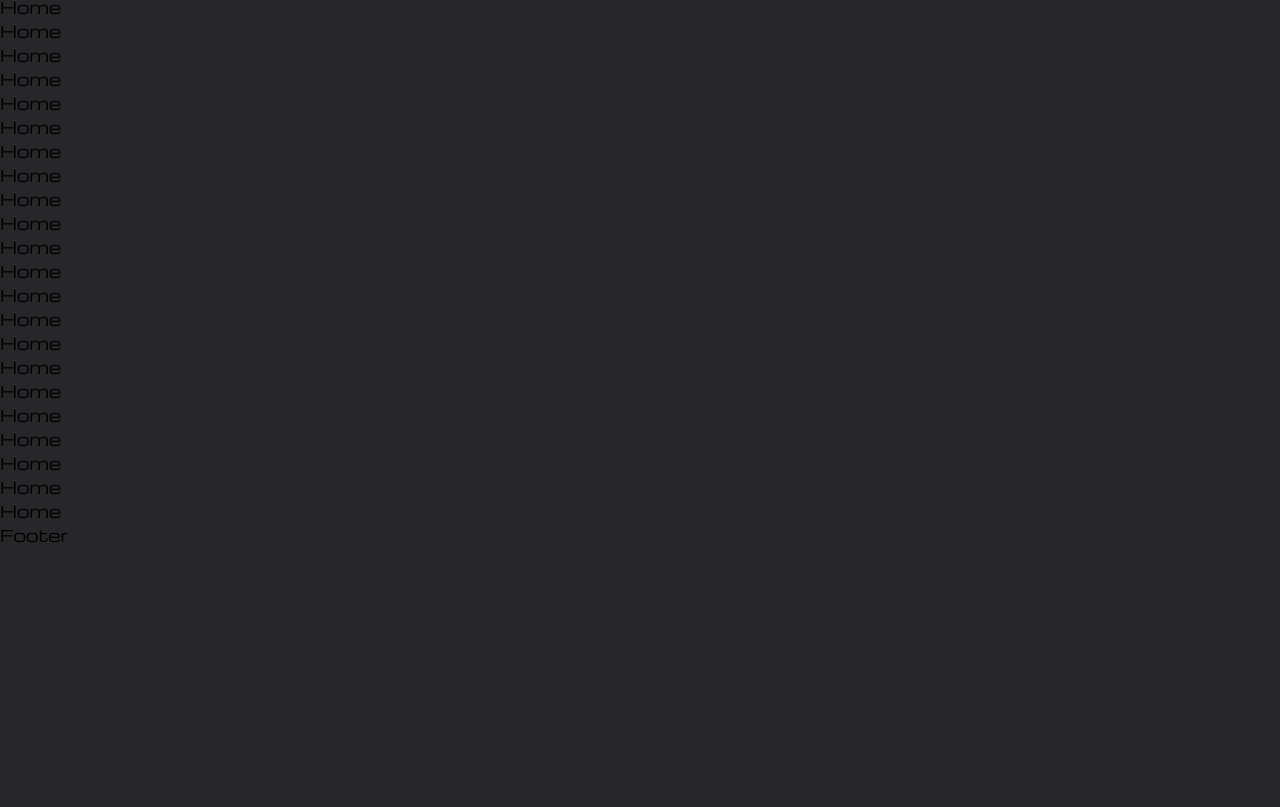
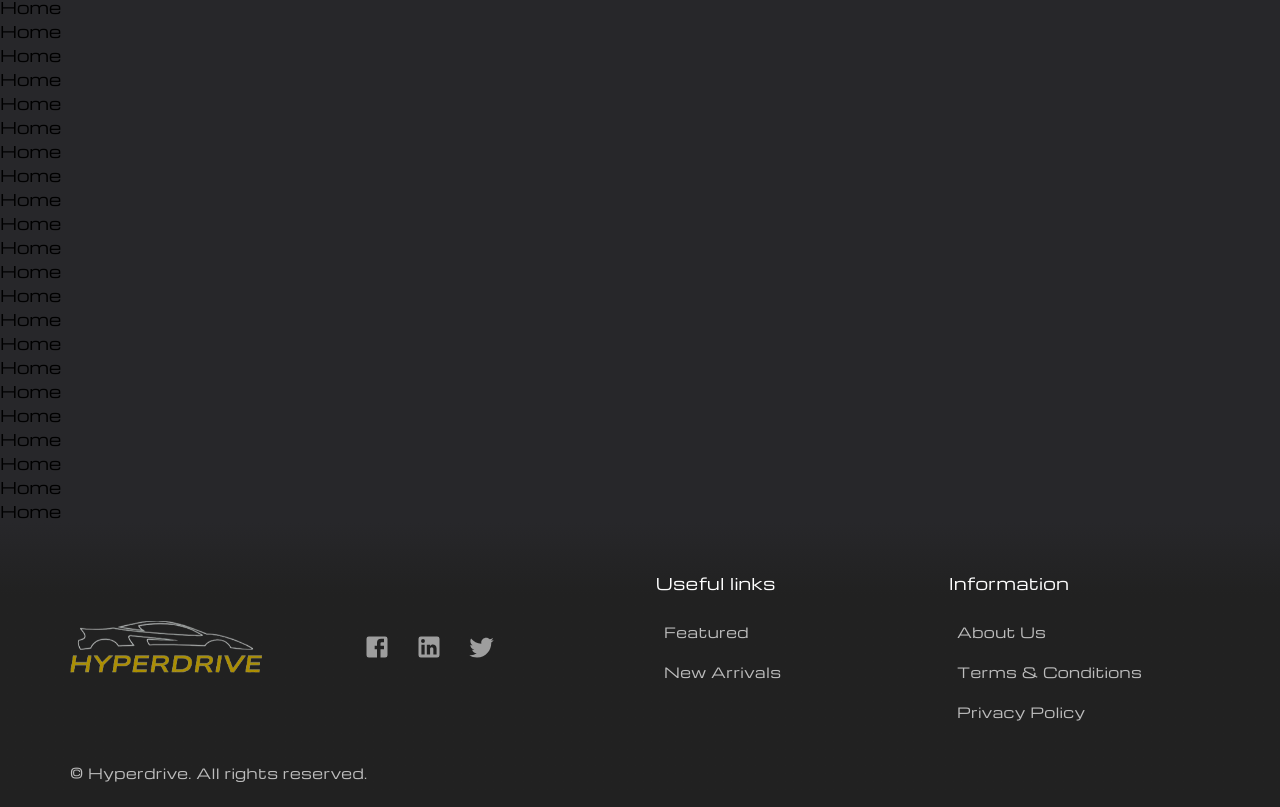
Before and after one commit to Akoss08/hyper-drive, a React (Vite) app in the folder frontend/: page / in a window 1280 px wide. Shown: the part 1237-2044 px from the top of the page. Before the commit the page ends 1784 px from the top, so only its background shows below. Built offline with nearby package versions, Linux system fonts and the light colour scheme; no server answers.

Commit message:
Add predefined footer component from readymadeui

```diff
--- a/frontend/src/components/Footer.jsx
+++ b/frontend/src/components/Footer.jsx
@@ -1,7 +1,95 @@
+import { Link } from 'react-router-dom';
+
 function Footer() {
   return (
-    <div>Footer</div>
-  )
+    <footer className="from-neutral-500 to-25% to-gray-900 bg-gradient-to-b pt-12 pb-6 px-10 tracking-wide">
+      <div className="max-w-screen-xl mx-auto">
+        <div className="grid grid-cols-1 sm:grid-cols-2 lg:grid-cols-4 gap-8">
+          <div className="lg:flex lg:items-center">
+            <Link to="/" className="max-sm:hidden">
+              <img src="../src/assets/logos/Black_Modern_Car_Auto_Services_Logo-removebg-preview.png" alt="logo" className="w-48" />
+            </Link>
+            <Link to="/" className="hidden max-sm:block">
+              <img src="../src/assets/logos/Black_Modern_Car_Auto_Services_Logo__1_-removebg-preview.png" alt="logo" className="w-48" />
+            </Link>
+          </div>
+
+          <div className="lg:flex lg:items-center">
+            <ul className="flex space-x-6">
+              <li>
+                <a href="https://www.facebook.com" target="_blank">
+                  <svg xmlns="http://www.w3.org/2000/svg" className="fill-gray-500 hover:fill-white w-7 h-7" viewBox="0 0 24 24">
+                    <path
+                      fillRule="evenodd"
+                      d="M19 3H5a2 2 0 0 0-2 2v14a2 2 0 0 0 2 2h7v-7h-2v-3h2V8.5A3.5 3.5 0 0 1 15.5 5H18v3h-2a1 1 0 0 0-1 1v2h3v3h-3v7h4a2 2 0 0 0 2-2V5a2 2 0 0 0-2-2z"
+                      clipRule="evenodd"
+                    />
+                  </svg>
+                </a>
+              </li>
+              <li>
+                <a href="https://www.linkedin.com" target="_blank">
+                  <svg xmlns="http://www.w3.org/2000/svg" className="fill-gray-500 hover:fill-white w-7 h-7" viewBox="0 0 24 24">
+                    <path
+                      fillRule="evenodd"
+                      d="M21 5a2 2 0 0 0-2-2H5a2 2 0 0 0-2 2v14a2 2 0 0 0 2 2h14a2 2 0 0 0 2-2V5zm-2.5 8.2v5.3h-2.79v-4.93a1.4 1.4 0 0 0-1.4-1.4c-.77 0-1.39.63-1.39 1.4v4.93h-2.79v-8.37h2.79v1.11c.48-.78 1.47-1.3 2.32-1.3 1.8 0 3.26 1.46 3.26 3.26zM6.88 8.56a1.686 1.686 0 0 0 0-3.37 1.69 1.69 0 0 0-1.69 1.69c0 .93.76 1.68 1.69 1.68zm1.39 1.57v8.37H5.5v-8.37h2.77z"
+                      clipRule="evenodd"
+                    />
+                  </svg>
+                </a>
+              </li>
+              <li>
+                <a href="https://www.twitter.com" target="_blank">
+                  <svg xmlns="http://www.w3.org/2000/svg" fill="none" className="fill-gray-500 hover:fill-white w-7 h-7" viewBox="0 0 24 24">
+                    <path d="M22.92 6c-.77.35-1.6.58-2.46.69.88-.53 1.56-1.37 1.88-2.38-.83.5-1.75.85-2.72 1.05C18.83 4.5 17.72 4 16.46 4c-2.35 0-4.27 1.92-4.27 4.29 0 .34.04.67.11.98-3.56-.18-6.73-1.89-8.84-4.48-.37.63-.58 1.37-.58 2.15 0 1.49.75 2.81 1.91 3.56-.71 0-1.37-.2-1.95-.5v.03c0 2.08 1.48 3.82 3.44 4.21a4.22 4.22 0 0 1-1.93.07 4.28 4.28 0 0 0 4 2.98 8.521 8.521 0 0 1-5.33 1.84c-.34 0-.68-.02-1.02-.06C3.9 20.29 6.16 21 8.58 21c7.88 0 12.21-6.54 12.21-12.21 0-.19 0-.37-.01-.56.84-.6 1.56-1.36 2.14-2.23z" />
+                  </svg>
+                </a>
+              </li>
+            </ul>
+          </div>
+
+          <div>
+            <h4 className="text-am mb-6 text-white">Useful links</h4>
+            <ul className="space-y-4 pl-2">
+              <li>
+                <Link to="/" className="text-gray-400 hover:text-white text-sm">
+                  Featured
+                </Link>
+              </li>
+              <li>
+                <Link to="/" className="text-gray-400 hover:text-white text-sm">
+                  New Arrivals
+                </Link>
+              </li>
+            </ul>
+          </div>
+
+          <div>
+            <h4 className="text-am mb-6 text-white">Information</h4>
+            <ul className="space-y-4 pl-2">
+              <li>
+                <Link to="/" className="text-gray-400 hover:text-white text-sm">
+                  About Us
+                </Link>
+              </li>
+              <li>
+                <Link to="/" className="text-gray-400 hover:text-white text-sm">
+                  Terms &amp; Conditions
+                </Link>
+              </li>
+              <li>
+                <Link to="/" className="text-gray-400 hover:text-white text-sm">
+                  Privacy Policy
+                </Link>
+              </li>
+            </ul>
+          </div>
+        </div>
+
+        <p className="text-gray-400 text-sm mt-10">© Hyperdrive. All rights reserved.</p>
+      </div>
+    </footer>
+  );
 }
 
-export default Footer
+export default Footer;
```
